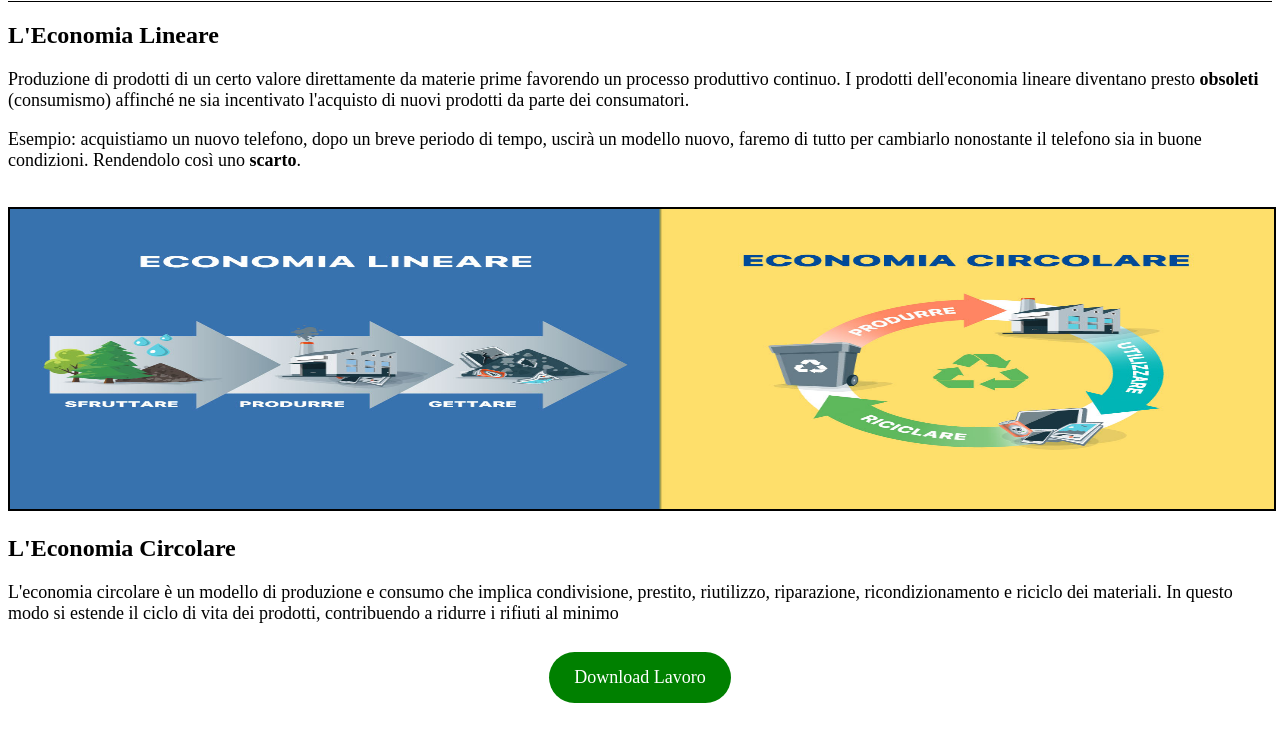
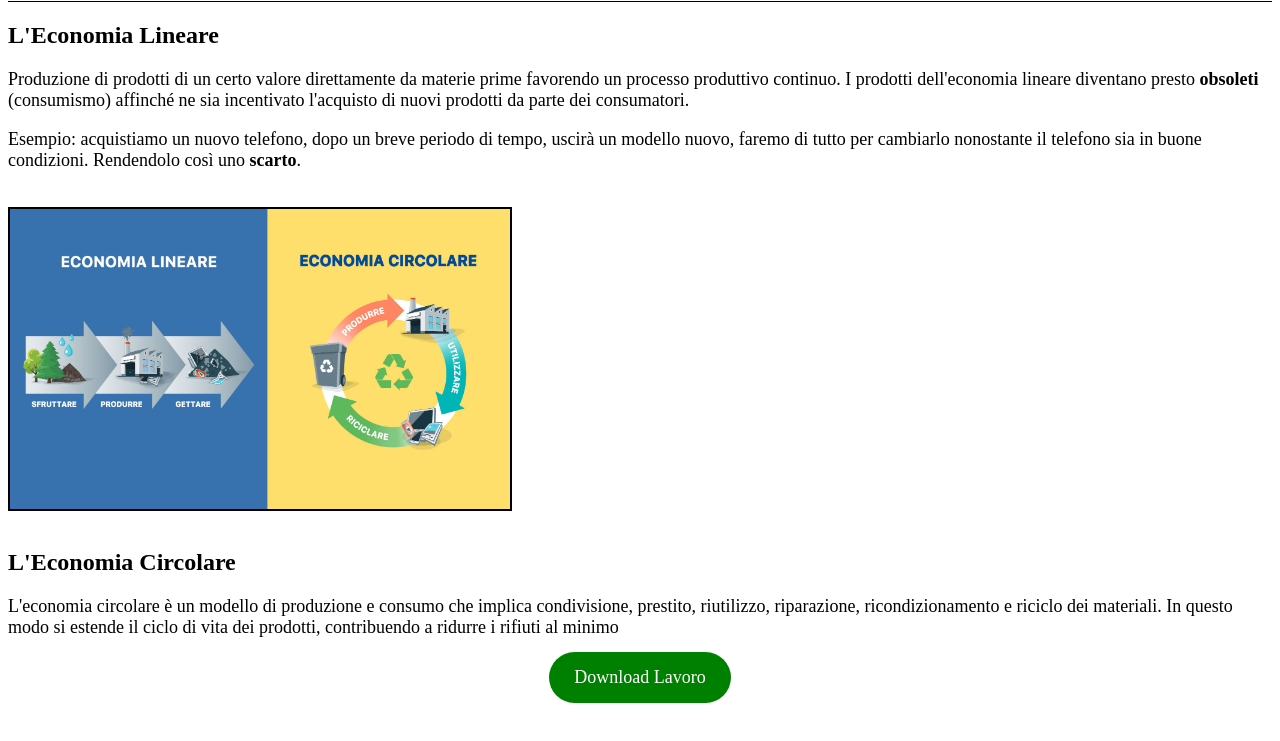
Before and after one commit to FrancescoZeno/compito2bi, a plain HTML site: page italiano.html in a window 1280 px wide. Shown: the part 79-820 px from the top of the page. Drawn offline with Linux system fonts and the light colour scheme.

Commit message:
aggiustata foto italiano

```diff
--- a/mobile.css
+++ b/mobile.css
@@ -21,7 +21,9 @@
 
     }
     .img{
-        width: 100%;
+
+        display: block;
+        max-width: 100%;
     }
 
 
```
Also changed, not shown: 3291144b6276494583114d353c9ec51e(3).png (deleted).
